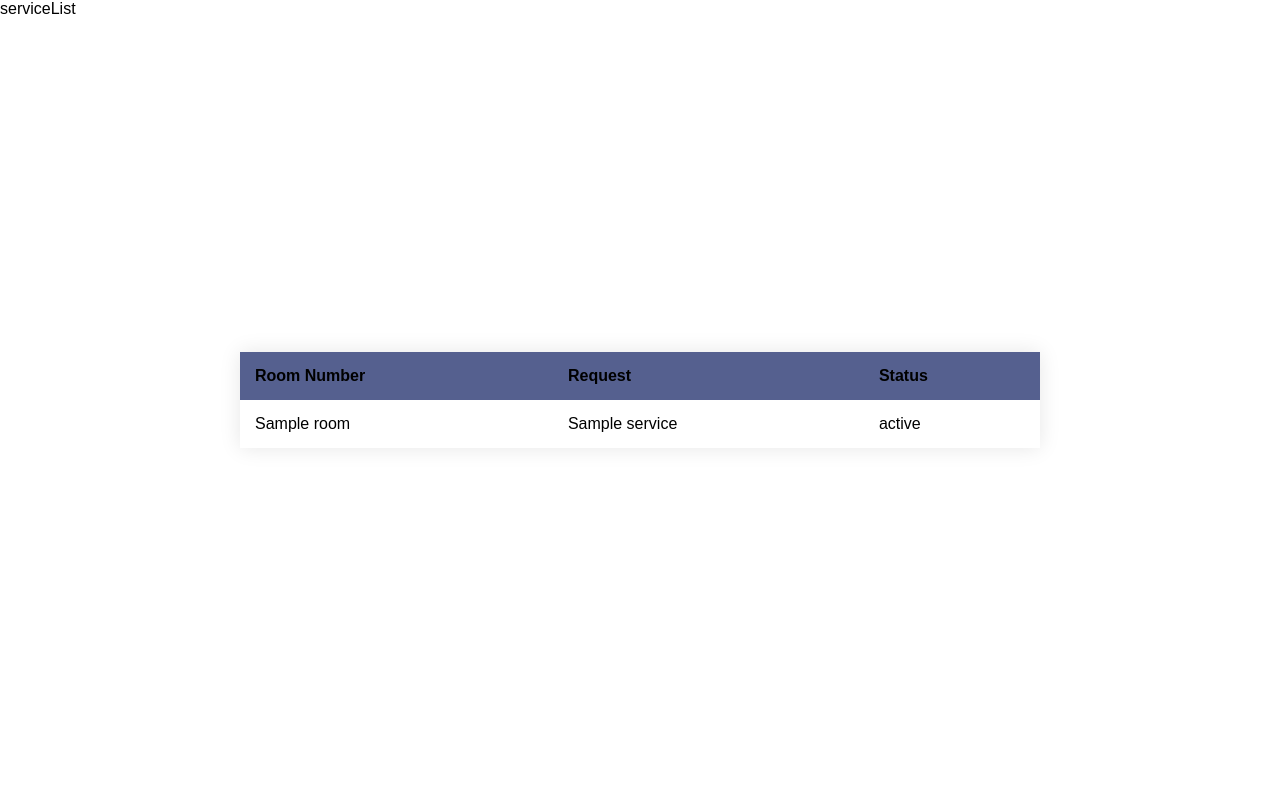
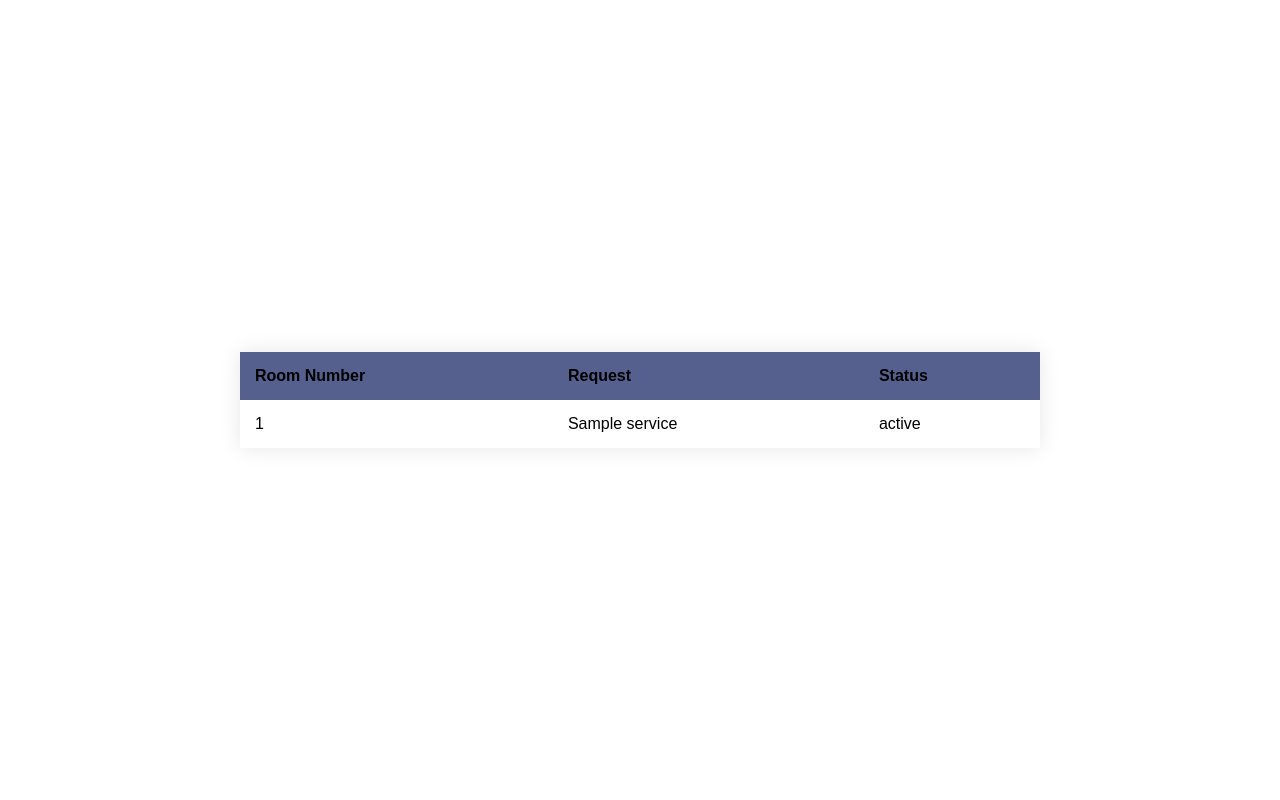
Before and after one commit to HoningJade/KeyWorld, a Django app: template back-end/app/templates/serviceRequestList.html in a window 1280 px wide. Run offline with Django 4.2, Linux system fonts and the light colour scheme; the template is opened without the code that fills it: most values are stand-ins (such as "Sample title", 1, 10 or a date in 2020).

Commit message:
update serviceRequestList

```diff
--- a/back-end/app/templates/serviceRequestList.html
+++ b/back-end/app/templates/serviceRequestList.html
@@ -70,7 +70,6 @@
     }
     </style>
     </head>
-    serviceList
     <div class="container">
         <table>
             <thead>
@@ -81,9 +80,9 @@
                 </tr>
             </thead>
             <tbody>
-                {% for request in request_lists %}
+                {% for request in serviceRequestList %}
                 <tr>
-                    <td>{{request.room}}</td>
+                    <td>{{request.room_number}}</td>
                     <td>{{request.service}}</td>
                     <td>{{request.status}}</td>
                 </tr>
--- a/back-end/app/views.py
+++ b/back-end/app/views.py
@@ -53,8 +53,8 @@ def serviceRequestList(request):
     "fetch all service request and display"
     cursor = connection.cursor()
     cursor.execute('SELECT * FROM services ORDER BY request_time DESC;')
-    serviceList = dictfetchall(cursor)
-    return render(request, 'serviceRequestList.html', {'serviceList': serviceList})
+    serviceRequestList = dictfetchall(cursor)
+    return render(request, 'serviceRequestList.html', {'serviceRequestList': serviceRequestList})
 
 def dictfetchall(cursor):
     "Return all rows from a cursor as a dict"
```
